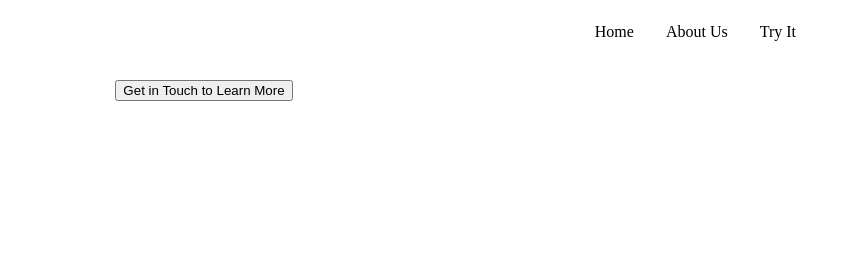
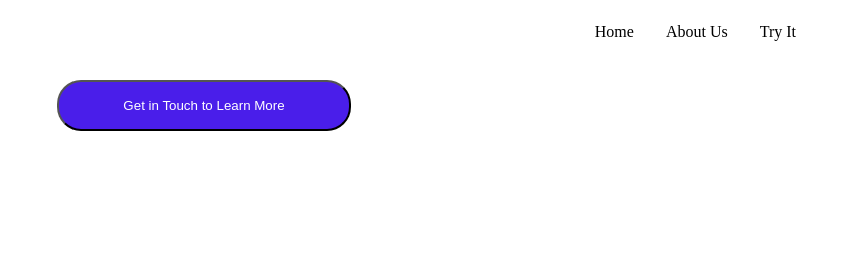
Before and after one commit to jwang4059/finicast-clone, a Gatsby site: page / in a window 1280 px wide. Shown: the top 280 px of the page, 436-1280 px from the left. Built offline with nearby package versions, Linux system fonts and the light colour scheme; Gatsby itself is replaced by a stand-in of ours.

Commit message:
added cta button

```diff
--- /dev/null
+++ b/src/components/button.jsx
@@ -0,0 +1,8 @@
+import React from "react";
+import "../styles/button.scss";
+
+const Button = ({ children }) => {
+	return <button className="cta">{children}</button>;
+};
+
+export default Button;
--- a/src/pages/index.js
+++ b/src/pages/index.js
@@ -1,4 +1,5 @@
 import * as React from "react";
+import Button from "../components/button";
 import Layout from "../components/layout";
 
 const IndexPage = () => {
@@ -9,7 +10,7 @@ const IndexPage = () => {
 			<section></section>
 			<section></section>
 			<section className="container">
-				<button className="cta">Get in Touch to Learn More</button>
+				<Button className="cta">Get in Touch to Learn More</Button>
 			</section>
 		</Layout>
 	);
--- /dev/null
+++ b/src/styles/button.scss
@@ -0,0 +1,11 @@
+@use "variables";
+
+button {
+	background-color: variables.$primary-color;
+	color: white;
+	border-radius: 1.5rem;
+}
+
+.cta {
+	padding: 1rem 4rem;
+}
```
